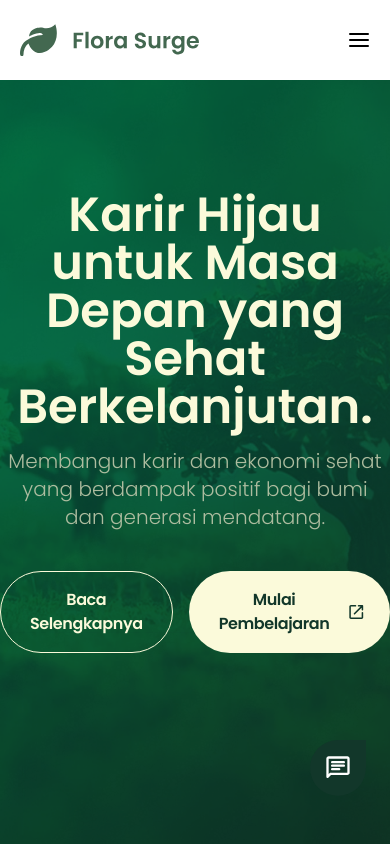
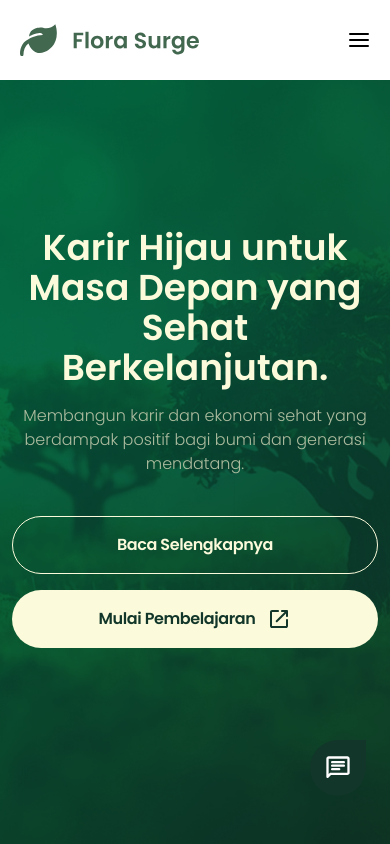
Before and after one commit to AmirHamzah-1Fz/flora-surge, a React (Vite) app: page / in a window 390 px wide. Shown: the top 844 px of the page. Built offline with nearby package versions, Linux system fonts and the light colour scheme.

Commit message:
Adjust layout for mobile

```diff
--- a/src/components/Hero.tsx
+++ b/src/components/Hero.tsx
@@ -6,16 +6,16 @@ function Hero() {
       <div className="relative h-full w-full overflow-hidden">
         <img src={Bg} alt="Background" className="absolute -z-[100] h-full w-full object-cover brightness-[80%]" />
 
-        <div className="flex h-full w-full items-center justify-center">
+        <div className="flex h-full w-full items-center justify-center mt-4 px-[4%] max-sm:px-[3%]">
           <div className="flex h-auto w-full flex-col items-center justify-start text-center lg:max-w-4xl">
-            <h1 className="text-5xl font-semibold text-[var(--green3)]">Karir Hijau untuk Masa Depan yang Sehat Berkelanjutan.</h1>
-            <p className="mt-4 max-w-[60ch] text-xl font-light text-[#ADBC9F]">Membangun karir dan ekonomi sehat yang berdampak positif bagi bumi dan generasi mendatang.</p>
+            <h1 className="md:text-5xl text-4xl font-semibold text-[var(--green3)]">Karir Hijau untuk Masa Depan yang Sehat Berkelanjutan.</h1>
+            <p className="mt-4 max-w-[60ch] text-lg font-light max-sm:text-base text-[#ADBC9F]">Membangun karir dan ekonomi sehat yang berdampak positif bagi bumi dan generasi mendatang.</p>
 
-            <div className="mt-10 flex h-auto w-full items-start justify-center gap-4">
-              <button type="button" className="flex cursor-pointer items-center justify-center gap-3 rounded-full border border-[#FBFADA] bg-transparent px-6 py-4 font-semibold tracking-tight text-[#FBFADA] transition-colors duration-200">
+            <div className="mt-10 flex max-[540px]:flex-col h-auto w-full items-start justify-center gap-4">
+              <button type="button" className="flex cursor-pointer max-[540px]:w-full items-center justify-center gap-3 rounded-full border border-[#FBFADA] bg-transparent px-6 py-4 font-semibold tracking-tight text-[#FBFADA] transition-colors duration-200">
                 Baca Selengkapnya
               </button>
-              <button type="button" className="flex cursor-pointer items-center justify-center gap-3 rounded-full border border-transparent bg-[#FBFADA] px-6 py-4 font-semibold tracking-tight text-[var(--primary)] transition-colors duration-200">
+              <button type="button" className="flex cursor-pointer max-[540px]:w-full items-center justify-center gap-3 rounded-full border border-transparent bg-[#FBFADA] px-6 py-4 font-semibold tracking-tight text-[var(--primary)] transition-colors duration-200">
                 Mulai Pembelajaran
                 <svg className="fill-[var(--primary)]" xmlns="http://www.w3.org/2000/svg" height="24px" viewBox="0 -960 960 960" width="24px" fill="currentColor">
                   <path d="M200-120q-33 0-56.5-23.5T120-200v-560q0-33 23.5-56.5T200-840h240q17 0 28.5 11.5T480-800q0 17-11.5 28.5T440-760H200v560h560v-240q0-17 11.5-28.5T800-480q17 0 28.5 11.5T840-440v240q0 33-23.5 56.5T760-120H200Zm560-584L416-360q-11 11-28 11t-28-11q-11-11-11-28t11-28l344-344H600q-17 0-28.5-11.5T560-800q0-17 11.5-28.5T600-840h200q17 0 28.5 11.5T840-800v200q0 17-11.5 28.5T800-560q-17 0-28.5-11.5T760-600v-104Z" />
```
